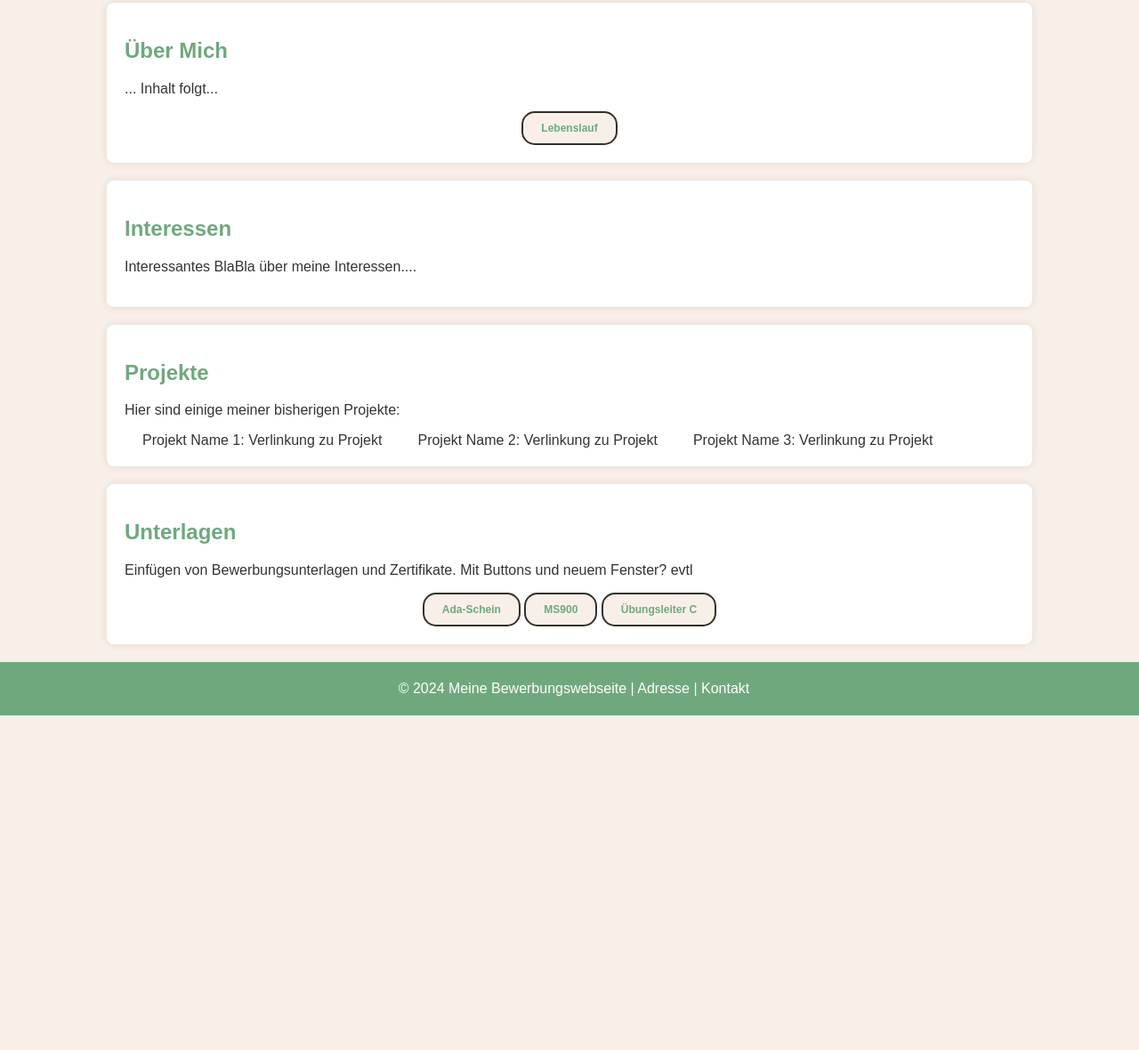
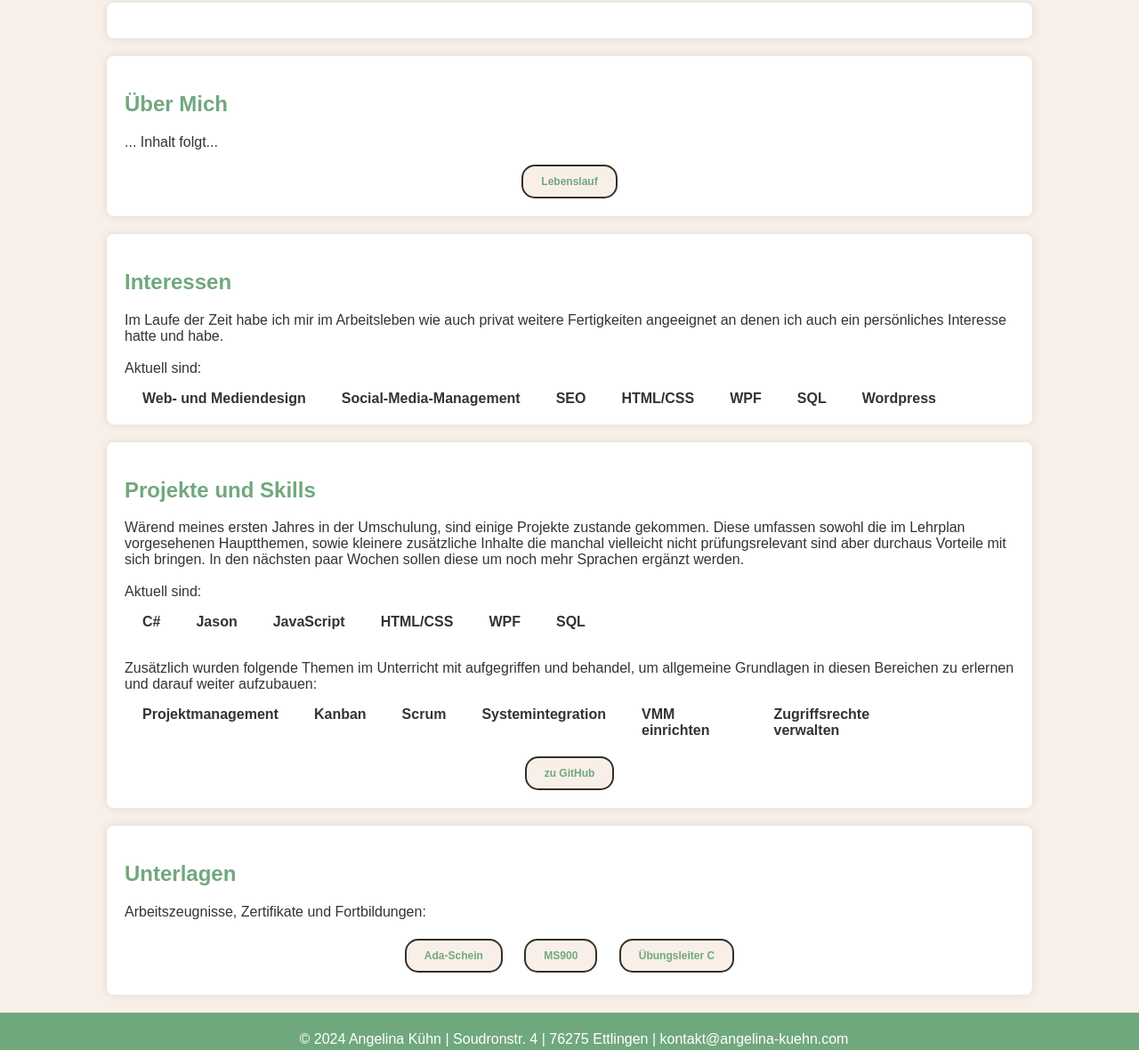
Before and after one commit to Yukarielle/BEW-WEBSITE-2, a plain HTML site: page index.html in a window 1280 px wide. Shown: the part 875-2055 px from the top of the page at 89% size. Before the commit the page ends 1679 px from the top, so only its background shows below. Drawn offline with Linux system fonts and the light colour scheme.

```diff
--- a/index.html
+++ b/index.html
@@ -14,7 +14,7 @@
         <div class="hero-text">
           <h1>Angelina Kühn</h1>
           <p>Angehende IT-Anwendungsentwicklerin</p>
-          <button class="mainbutton"><a href="#ueber-mich">Erfahre mehr</a></button>
+          <button class="mainbutton"><a href="#filler">Erfahre mehr</a></button>
         </div>
       </div>
 
@@ -26,14 +26,16 @@
             <i class="fas fa-bars"></i>
         </label>
           <ul>
-              <li><a class="active" href="#ueber-mich">Über Mich</a></li>
+              <li><a class="active" href="#filler">Über Mich</a></li>
               <li><a href="#interessen">Interessen</a></li>
               <li><a href="#projekte">Projekte</a></li>
               <li><a href="#unterlagen">Unterlagen</a></li>
           </ul>
       </nav>
     </header>
-
+    <section id="filler">
+      <div></div>
+    </section>
 
     <section id="ueber-mich">
       <h1>Über Mich</h1>
@@ -45,22 +47,67 @@
 
   <section id="interessen">
       <h1>Interessen</h1>
-      <p>Interessantes BlaBla über meine Interessen....</p>
+      <p>
+        Im Laufe der Zeit habe ich mir im Arbeitsleben wie auch privat weitere Fertigkeiten angeeignet an denen
+        ich auch ein persönliches Interesse hatte und habe.
+        <br><br>Aktuell sind:
+      </p>
+        <ul>
+         <li><b>Web- und Mediendesign</b></li>
+         <li><b>Social-Media-Management</b></li>
+         <li><b>SEO</b></li>
+         <li><b>HTML/CSS</b></li>
+         <li><b>WPF</b></li>
+         <li><b>SQL</b></li>
+         <li><b>Wordpress</b></li>
+         <li><b></b></li>
+        </ul>
   </section>
 
   <section id="projekte">
-      <h1>Projekte</h1>
-      <p>Hier sind einige meiner bisherigen Projekte:</p>
-      <ul>
-          <li>Projekt Name 1: Verlinkung zu Projekt</li>
-          <li>Projekt Name 2: Verlinkung zu Projekt</li>
-          <li>Projekt Name 3: Verlinkung zu Projekt</li>
-      </ul>
+      <h1>Projekte und Skills</h1>
+      <p>
+        Wärend meines ersten Jahres in der Umschulung, sind einige Projekte zustande gekommen.
+        Diese umfassen sowohl die im Lehrplan vorgesehenen Hauptthemen,
+        sowie kleinere zusätzliche Inhalte die manchal vielleicht nicht prüfungsrelevant sind aber durchaus
+        Vorteile mit sich bringen.
+        In den nächsten paar Wochen sollen diese um noch mehr Sprachen ergänzt werden.
+        <br><br>Aktuell sind:
+      </p>
+        <ul>
+         <li><b>C#</b></li>
+         <li><b>Jason</b></li>
+         <li><b>JavaScript</b></li>
+         <li><b>HTML/CSS</b></li>
+         <li><b>WPF</b></li>
+         <li><b>SQL</b></li>
+         <li><b></b></li>
+         <li><b></b></li>
+        </ul>
+        <p>
+          <br>
+          Zusätzlich wurden folgende Themen im Unterricht mit aufgegriffen und behandel, um allgemeine Grundlagen in
+          diesen Bereichen zu erlernen und darauf weiter aufzubauen:
+        </p>
+        <ul>
+          <li><b>Projektmanagement</b></li>
+          <li><b>Kanban</b></li>
+          <li><b>Scrum</b></li>
+          <li><b>Systemintegration</b></li>
+          <li><b>VMM einrichten</b></li>
+          <li><b>Zugriffsrechte verwalten</b></li>
+          <li><b></b></li>
+          <li><b></b></li>
+         </ul>
+
+     <div class="github">
+      <button><a href="github" target="_blank">zu GitHub</a></button>
+     </div>
   </section>
 
   <section id="unterlagen">
       <h1>Unterlagen</h1>
-      <p>Einfügen von Bewerbungsunterlagen und Zertifikate. Mit Buttons und neuem Fenster? evtl</p>
+      <p>Arbeitszeugnisse, Zertifikate und Fortbildungen:</p>
       <div class="unterlagen">
         <button><a href="unterlage1" target="_blank">Ada-Schein</a></button>
         <button><a href="unterlage1" target="_blank">MS900</a></button>
@@ -69,7 +116,7 @@
   </section>
 
   <footer>
-      <p>&copy; 2024 Meine Bewerbungswebseite | Adresse | Kontakt</p>
+      <p>&copy; 2024 Angelina Kühn | Soudronstr. 4 | 76275 Ettlingen | kontakt@angelina-kuehn.com</p>
   </footer>
 
 
--- a/style.css
+++ b/style.css
@@ -45,6 +45,7 @@ body, html {
   }
 }
 
+
 /*Button Design. Achtung übergreifend für ALLE Button*/
 
 button{
@@ -69,6 +70,7 @@ button{
 	font-size: 12px;
 	font-weight:800;
 	padding:10px 20px;
+  margin:5px 10px;
   cursor:pointer;
 }
 
@@ -82,6 +84,19 @@ button{
 	font-weight:800;
 	padding:10px 20px;
   cursor:pointer;
+}
+
+#projekte button{
+  background-color:#F8F0E8;
+	border-radius:15px;
+	border:2px solid #333029;
+	display:inline-block;
+	color:#70A87E;
+	font-size: 12px;
+	font-weight:800;
+	padding:10px 20px;
+  cursor:pointer;
+  margin: 20px 0px 0px 0px;
 }
 
 
@@ -201,6 +216,7 @@ section {
   background-color: white;
   border-radius: 8px;
   box-shadow: 0 0 10px rgba(0, 0, 0, 0.1);
+
 }
 
 h1 {
@@ -214,13 +230,23 @@ h1 {
   font-weight: bold;
   color: #70A87E;
 }
-.lebenslauf:hover{
-  color:#333029;
+
+
+.github{
+  text-decoration: none;
+  text-align: center;
+  font-weight: bold;
+  color: #70A87E;
 }
 
 .unterlagen{
-  text-align: center
+  text-decoration: none;
+  text-align: center;
+  font-weight: bold;
+  color: #70A87E;
 }
+
+
 
 footer {
   text-align: center;
```
